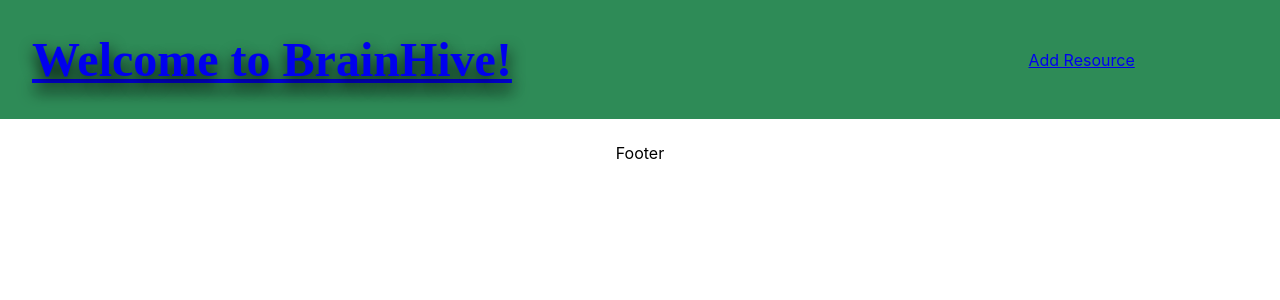
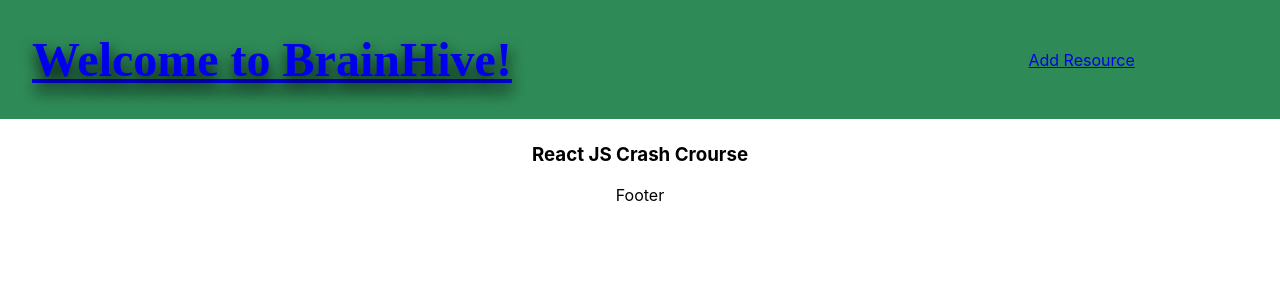
Before and after one commit to hellojaliyah/BrainHive, a React (Create React App) app: page /viewCourse/1 in a window 1280 px wide. Shown: the top 300 px of the page. Built offline with nearby package versions, Linux system fonts and the light colour scheme.

Commit message:
added id

```diff
--- a/src/App.js
+++ b/src/App.js
@@ -3,27 +3,33 @@ import { BrowserRouter, Route, Switch } from "react-router-dom";
 import "./App.css";
 import ResourceList from "./components/ResourceList";
 import Navbar from "./components/Navbar";
+import ViewCourse from "./components/ViewCourse"
 import resources from "./mock/resources";
 
 import ResourceForm from "./components/ResourceForm";
 
 class App extends Component {
-  //[<Resource resource={aResource}/>, <Resource resource={aResource}]
-  // constructor(props) {
-  //   super(props);
-  //   this.renderPosts.bind(this);
-  // }
-  // Resource = require("./components/Resource");
   state = {
     resources: [...resources],
+    selected: 1
   };
 
   addResource = (newResource) => {
     // this.state.resources.push(newResource);
+    newResource.id = this.state.resources[this.state.resources.length - 1].id + 1;
     this.setState({
+      ...this.state,
       resources: [...this.state.resources, newResource],
     });
   };
+
+  handleSelect = (id) => {
+    console.log("clicked", id)
+    this.setState({
+      ...this.state,
+      selected: id
+    })
+  }
 
   render() {
     return (
@@ -32,10 +38,14 @@ class App extends Component {
           <Navbar />
           <Switch>
             <Route exact path="/">
-              <ResourceList resources={this.state.resources} />
+              <ResourceList resources={this.state.resources} onSelect={this.handleSelect} />
             </Route>
             <Route path="/addResource">
               <ResourceForm addResource={this.addResource} />
+            </Route>
+            <Route path='/viewCourse/:id'>
+                <ViewCourse
+                course={this.state.resources[this.state.selected - 1]} />
             </Route>
           </Switch>
           <p>Footer</p>
--- a/src/components/Resource.js
+++ b/src/components/Resource.js
@@ -1,10 +1,29 @@
-import React from "react";
+import React, {Component} from "react";
+import {Redirect} from 'react-router-dom'
 
-const Resource = ({ resource }) => {
+class Resource extends Component {
+
+    state = {
+      clicked: false
+    }
+
+    handleClick = () => {
+      const { resource, onSelect } = this.props;
+      onSelect(resource.id);
+      this.setState({
+        clicked: true
+      })
+    };
+
+    render () {
+    const { resource } = this.props;
     // const {resource} = props;
 
     return (
-    <div className={"box"}>
+      <div className={"box"} onClick={this.handleClick}>
+        {this.state.clicked ? (
+          <Redirect to={`/viewCourse/${resource.id}`} />
+         ) : null}
         <h2>{resource.title}</h2>
         <p>{resource.resourceAuthor}</p>
         <p>Published on: {resource.datePublished}</p>
@@ -16,5 +35,6 @@ const Resource = ({ resource }) => {
       </div>
     );
   };
+};
 
 export default Resource;
--- a/src/components/ResourceForm.js
+++ b/src/components/ResourceForm.js
@@ -2,6 +2,7 @@ import React, { Component } from "react";
 
 class ResourceForm extends Component {
   state = {
+    id: 0,
     posterName: "",
     resourceAuthor: "",
     authorSkillLevel: "",
@@ -30,6 +31,7 @@ class ResourceForm extends Component {
     // any data manipulation and validation
     const newResource = { ...this.state };
     newResource.categories = newResource.categories.split(/\s*,\s*/gm);
+
 
     this.props.addResource(newResource);
     this.setState({
--- a/src/components/ResourceList.js
+++ b/src/components/ResourceList.js
@@ -4,7 +4,8 @@ import Resource from "./Resource";
 const ResourceList = (props) => {
   const renderPosts = () => {
     const display = props.resources.map((resource) => {
-      return <Resource resource={resource} key={resource.title} />;
+      return <Resource resource={resource} key=
+      {resource.id} onSelect={props.onSelect} />;
     });
 
     return display;
--- /dev/null
+++ b/src/components/ViewCourse.js
@@ -0,0 +1,14 @@
+import React from 'react';
+import {useParams} from 'react-router-dom'
+
+const ViewCourse = (props) => {
+    const { course } = props;
+    const { courseId } = useParams();
+    return (
+        <h3>
+            {course.title}
+        </h3>
+    );
+};
+
+export default ViewCourse;
--- a/src/mock/resources.js
+++ b/src/mock/resources.js
@@ -1,5 +1,6 @@
 const resources = [
   {
+    id: 1,
     posterName: "Joel",
     resourceAuthor: "Traversy Media",
     authorSkillLevel: "Advance",
@@ -19,6 +20,7 @@ const resources = [
     ],
   },
   {
+    id: 2,
     posterName: "John F",
     resourceAuthor: "DevEd",
     authorSkillLevel: "Beginner",
@@ -40,6 +42,7 @@ const resources = [
     ],
   },
   {
+    id: 3,
     posterName: "Cliff Choiniere",
     resourceAuthor: "NetNinja",
     authorSkillLevel: "Advanced",
@@ -60,6 +63,7 @@ const resources = [
     ],
   },
   {
+    id: 4,
     posterName: "Chang",
     resourceAuthor: "Web Dev Simplified",
     authorSkillLevel: "Advanced",
@@ -80,6 +84,7 @@ const resources = [
     ],
   },
   {
+    id: 5,
     posterName: "Phen",
     resourceAuthor: "Web Simplified",
     authorSkillLevel: "Advanced",
@@ -100,6 +105,7 @@ const resources = [
     ],
   },
   {
+    id: 6,
     posterName: "Titus",
     resourceAuthor: "NetNinja",
     authorSkillLevel: "Advanced",
@@ -120,6 +126,7 @@ const resources = [
     ],
   },
   {
+    id: 7,
     posterName: "Darius",
     resourceAuthor: "Tech Sith",
     authorSkillLevel: "Advanced",
@@ -141,6 +148,7 @@ const resources = [
     ],
   },
   {
+    id: 8,
     posterName: "Holly",
     resourceAuthor: "Dave Ceddia",
     authorSkillLevel: "Advanced",
@@ -160,6 +168,7 @@ const resources = [
     ],
   },
   {
+    id: 9,
     posterName: "David",
     resourceAuthor: "Maximilian Schwarzmüller",
     authorsSkillLevel: "advanced",
```
Lines whose indentation alone changed are shown as unchanged.
